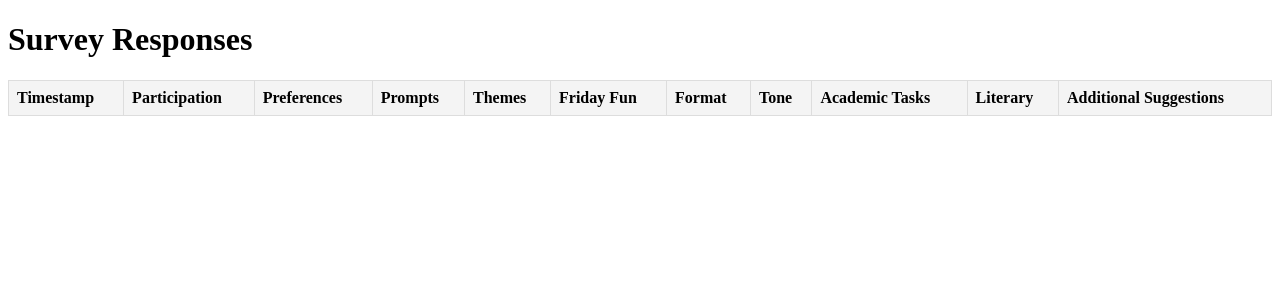
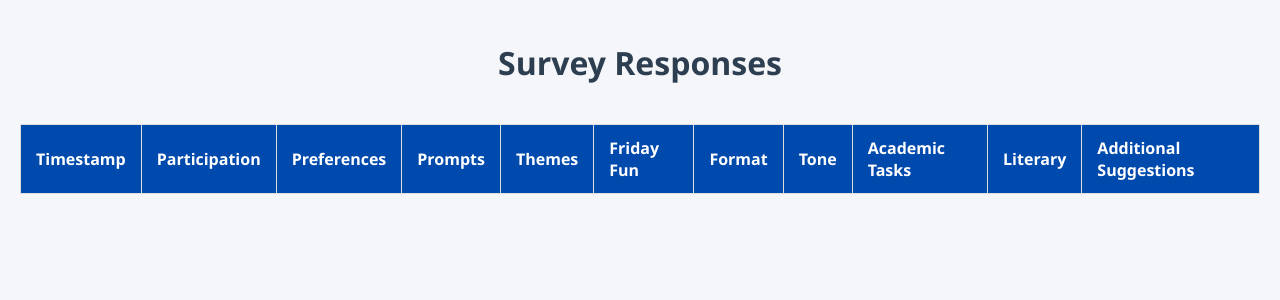
Before and after one commit to AondonaKATO/survey, a Flask app: page /admin in a window 1280 px wide. Shown: the top 300 px of the page. Run offline with Flask 3, Linux system fonts and the light colour scheme; lists and menus that the app fills with data are empty.

Commit message:
Update admin.html

```diff
--- a/templates/admin.html
+++ b/templates/admin.html
@@ -3,11 +3,35 @@
 <html>
 <head>
     <title>Admin Dashboard</title>
-    <style>
-        table { border-collapse: collapse; width: 100%; margin-top: 20px; }
-        th, td { border: 1px solid #ddd; padding: 8px; text-align: left; }
-        th { background-color: #f4f4f4; }
-    </style>
+  <link rel="stylesheet" href="{{ url_for('static', filename='style.css') }}">
+  <style>
+    table {
+      width: 100%;
+      border-collapse: collapse;
+      margin-top: 40px;
+    }
+
+    th, td {
+      padding: 12px 15px;
+      border: 1px solid #ddd;
+      text-align: left;
+    }
+
+    th {
+      background-color: #004aad;
+      color: white;
+    }
+
+    tr:nth-child(even) {
+      background-color: #f2f2f2;
+    }
+
+    h2 {
+      text-align: center;
+      color: #2c3e50;
+      margin-top: 20px;
+    }
+  </style>
 </head>
 <body>
     <h1>Survey Responses</h1>
```
